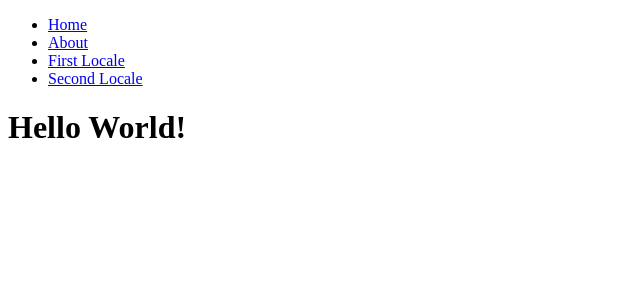
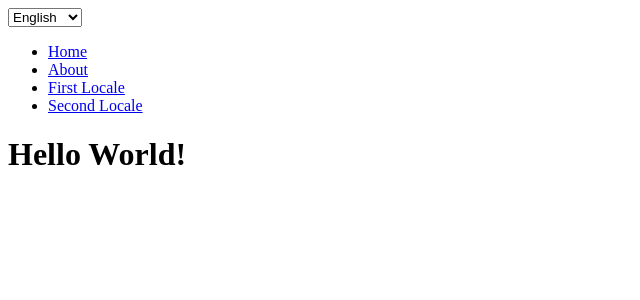
Before and after one commit to MirandaBrawnerSavannah/family-tree-app, a Next.js app: page / in a window 1280 px wide. Shown: the top 300 px of the page, without its empty margins (0-640 px from the left). Built offline with nearby package versions, Linux system fonts and the light colour scheme.

Commit message:
feat(language-list): set up language selector

```diff
--- /dev/null
+++ b/components/LanguageList.jsx
@@ -0,0 +1,51 @@
+import React from 'react';
+import PropTypes from 'prop-types';
+import Link from 'next/link'
+import Localizer, { localeList } from '../utils/Localizer';
+
+const LanguageList = ({ locale, onChangeLocale }) => {
+  return (
+    <header>
+      <select
+        value={locale}
+        onChange={(event) => onChangeLocale(event.target.value)}
+      >
+        {localeList.map((newLocale) => {
+          const localizer = new Localizer(newLocale);
+          return (
+            <option value={newLocale} key={newLocale}>
+              {localizer.formatMessage({ id: 'languageName' })}
+            </option>
+          );
+        })}
+      </select>
+      <ul>
+        <li>
+          <Link href="/">
+            <a>Home</a>
+          </Link>
+        </li>
+        <li>
+          <Link href="/about">
+            <a>About</a>
+          </Link>
+        </li>
+        <li>
+          <Link href="/locale/first">
+            <a>First Locale</a>
+          </Link>
+        </li>
+        <li>
+          <Link href="/locale/second">
+            <a>Second Locale</a>
+          </Link>
+        </li>
+      </ul>
+    </header>
+  );
+};
+LanguageList.propTypes = {
+  locale: PropTypes.string.isRequired,
+  onChangeLocale: PropTypes.func.isRequired,
+}
+export default LanguageList;
--- a/components/header.js
+++ /dev/null
@@ -1,30 +0,0 @@
-import Link from 'next/link'
-
-const Header = () => (
-  <header>
-    <ul>
-      <li>
-        <Link href="/">
-          <a>Home</a>
-        </Link>
-      </li>
-      <li>
-        <Link href="/about">
-          <a>About</a>
-        </Link>
-      </li>
-      <li>
-        <Link href="/locale/first">
-          <a>First Locale</a>
-        </Link>
-      </li>
-      <li>
-        <Link href="/locale/second">
-          <a>Second Locale</a>
-        </Link>
-      </li>
-    </ul>
-  </header>
-)
-
-export default Header
--- a/pages/index.js
+++ b/pages/index.js
@@ -1,10 +1,13 @@
-import Header from '../components/header'
+import React, { useState } from 'react';
+import LanguageList from '../components/LanguageList'
 
-const Home = () => (
-  <>
-    <Header />
-    <h1>Hello World!</h1>
-  </>
-)
-
-export default Home
+const Home = () => {
+  const [locale, setLocale] = useState('en');
+  return (
+    <div>
+      <LanguageList locale={locale} onChangeLocale={setLocale} />
+      <h1>Hello World!</h1>
+    </div>
+  );
+};
+export default Home;
```
